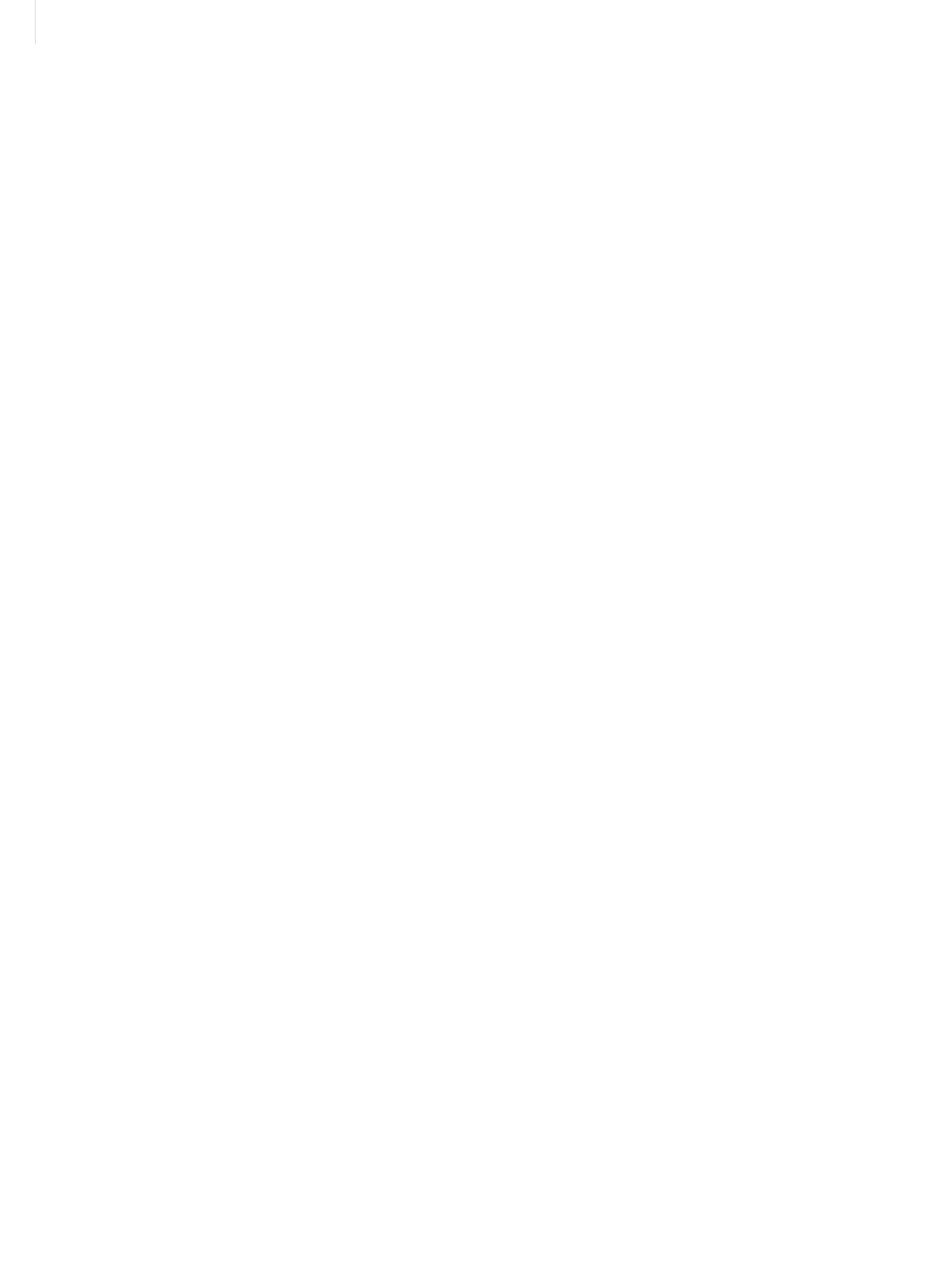
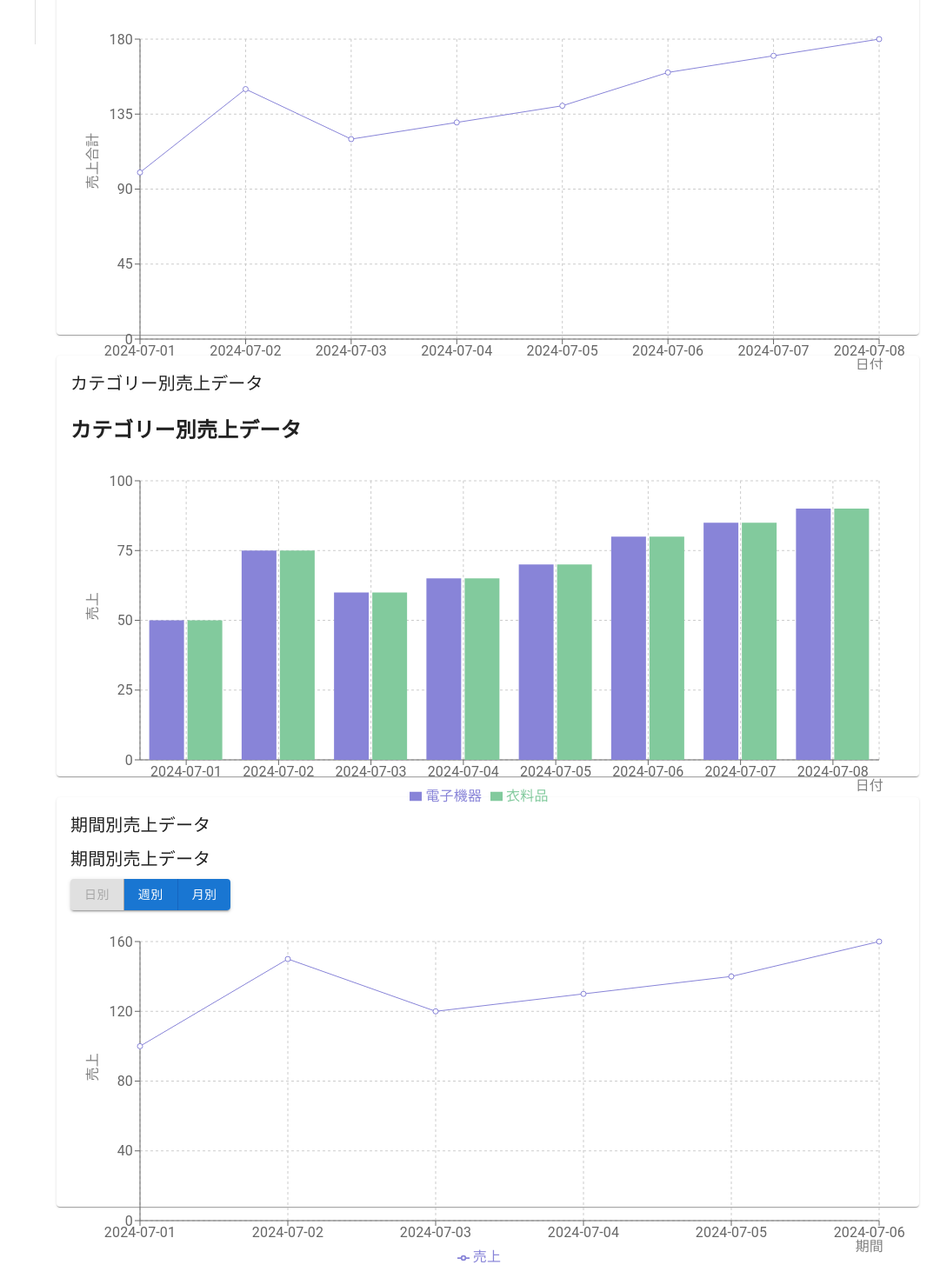
Before and after one commit to FOXHOUND-Ogasawara/dashboard-app, a React (Vite) app: page / in a window 1280 px wide. Shown: the part 749-2219 px from the top of the page at 87% size, without its empty margins (199-1280 px from the left). Before the commit the page ends 800 px from the top, so only its background shows below. Built offline with nearby package versions, Linux system fonts and the light colour scheme.

Commit message:
追加課題を実装しました

```diff
--- /dev/null
+++ b/src/components/CategorySalesChart.tsx
@@ -0,0 +1,24 @@
+import React from 'react';
+import { BarChart, Bar, XAxis, YAxis, CartesianGrid, Tooltip, ResponsiveContainer, Legend } from 'recharts';
+import { categorySalesData } from '../data/newSalesData';
+
+const CategorySalesChart: React.FC = () => {
+  return (
+    <div style={{ width: '100%', height: 400 }}>
+      <h2>カテゴリー別売上データ</h2>
+      <ResponsiveContainer>
+        <BarChart data={categorySalesData} margin={{ top: 20, right: 30, left: 20, bottom: 5 }}>
+          <CartesianGrid strokeDasharray="3 3" />
+          <XAxis dataKey="date" label={{ value: '日付', position: 'insideBottomRight', offset: -5 }} />
+          <YAxis label={{ value: '売上', angle: -90, position: 'insideLeft' }} />
+          <Tooltip />
+          <Legend />
+          <Bar dataKey="categorySales.electronics" name="電子機器" fill="#8884d8" />
+          <Bar dataKey="categorySales.clothing" name="衣料品" fill="#82ca9d" />
+        </BarChart>
+      </ResponsiveContainer>
+    </div>
+  );
+};
+
+export default CategorySalesChart;
--- /dev/null
+++ b/src/components/PeriodSalesChart.tsx
@@ -0,0 +1,40 @@
+import React, { useState } from 'react';
+import { LineChart, Line, XAxis, YAxis, CartesianGrid, Tooltip, ResponsiveContainer, Legend } from 'recharts';
+import { Button, ButtonGroup, Typography } from '@mui/material';
+import { periodSalesData } from '../data/newSalesData';
+
+const PeriodSalesChart: React.FC = () => {
+  const [selectedPeriod, setSelectedPeriod] = useState<'daily' | 'weekly' | 'monthly'>('daily');
+  const filteredData = periodSalesData.filter((data) => data.period === selectedPeriod);
+
+  return (
+    <div style={{ width: '100%', height: 400 }}>
+      <Typography variant="h6" gutterBottom>
+        期間別売上データ
+      </Typography>
+      <ButtonGroup variant="contained" color="primary" style={{ marginBottom: '16px' }}>
+        <Button onClick={() => setSelectedPeriod('daily')} disabled={selectedPeriod === 'daily'}>
+          日別
+        </Button>
+        <Button onClick={() => setSelectedPeriod('weekly')} disabled={selectedPeriod === 'weekly'}>
+          週別
+        </Button>
+        <Button onClick={() => setSelectedPeriod('monthly')} disabled={selectedPeriod === 'monthly'}>
+          月別
+        </Button>
+      </ButtonGroup>
+      <ResponsiveContainer>
+        <LineChart data={filteredData} margin={{ top: 20, right: 30, left: 20, bottom: 5 }}>
+          <CartesianGrid strokeDasharray="3 3" />
+          <XAxis dataKey="label" label={{ value: '期間', position: 'insideBottomRight', offset: -5 }} />
+          <YAxis label={{ value: '売上', angle: -90, position: 'insideLeft' }} />
+          <Tooltip />
+          <Legend />
+          <Line type="linear" dataKey="value" name="売上" stroke="#8884d8" />
+        </LineChart>
+      </ResponsiveContainer>
+    </div>
+  );
+};
+
+export default PeriodSalesChart;
--- /dev/null
+++ b/src/components/RevenueSalesChart.tsx
@@ -0,0 +1,27 @@
+import React from 'react';
+import { LineChart, Line, XAxis, YAxis, CartesianGrid, Tooltip, ResponsiveContainer } from 'recharts';
+import { salesData } from '../data/newSalesData';
+
+const RevenueSalesChart: React.FC = () => {
+  const formattedData = salesData.map((item) => ({
+    date: item.record.date,
+    total: item.record.revenue.total,
+  }));
+
+  return (
+    <div style={{ width: '100%', height: 400 }}>
+      <h2>売上データ</h2>
+      <ResponsiveContainer>
+        <LineChart data={formattedData} margin={{ top: 20, right: 30, left: 20, bottom: 5 }}>
+          <CartesianGrid strokeDasharray="3 3" />
+          <XAxis dataKey="date" label={{ value: '日付', position: 'insideBottomRight', offset: -5 }} />
+          <YAxis label={{ value: '売上合計', angle: -90, position: 'insideLeft' }} />
+          <Tooltip />
+          <Line type="linear" dataKey="total" name="売上合計" stroke="#8884d8" />
+        </LineChart>
+      </ResponsiveContainer>
+    </div>
+  );
+};
+
+export default RevenueSalesChart;
--- /dev/null
+++ b/src/data/newSalesData.ts
@@ -0,0 +1,77 @@
+export interface RevenueSales {
+  record: {
+    date: string;
+    revenue: {
+      total: number;
+    };
+  };
+}
+
+export interface CategorySales {
+  date: string;
+  categorySales: {
+    electronics: number;
+    clothing: number;
+  };
+}
+
+export interface PeriodSales {
+  period: string;
+  label: string;
+  value: number;
+}
+
+//折れ線グラフで表示
+export const salesData: RevenueSales[] = [
+  { record: { date: "2024-07-01", revenue: { total: 100 } } },
+  { record: { date: "2024-07-02", revenue: { total: 150 } } },
+  { record: { date: "2024-07-03", revenue: { total: 120 } } },
+  { record: { date: "2024-07-04", revenue: { total: 130 } } },
+  { record: { date: "2024-07-05", revenue: { total: 140 } } },
+  { record: { date: "2024-07-06", revenue: { total: 160 } } },
+  { record: { date: "2024-07-07", revenue: { total: 170 } } },
+  { record: { date: "2024-07-08", revenue: { total: 180 } } },
+];
+
+//棒グラフで表示
+export const categorySalesData: CategorySales[] = [
+  { date: "2024-07-01", categorySales: { electronics: 50, clothing: 50 } },
+  { date: "2024-07-02", categorySales: { electronics: 75, clothing: 75 } },
+  { date: "2024-07-03", categorySales: { electronics: 60, clothing: 60 } },
+  { date: "2024-07-04", categorySales: { electronics: 65, clothing: 65 } },
+  { date: "2024-07-05", categorySales: { electronics: 70, clothing: 70 } },
+  { date: "2024-07-06", categorySales: { electronics: 80, clothing: 80 } },
+  { date: "2024-07-07", categorySales: { electronics: 85, clothing: 85 } },
+  { date: "2024-07-08", categorySales: { electronics: 90, clothing: 90 } },
+];
+
+//ボタンで日別、週別、月別を切り替えられる
+//折れ線グラフで表示
+export const periodSalesData: PeriodSales[] = [
+  { period: "daily", label: "2024-07-01", value: 100 },
+  { period: "daily", label: "2024-07-02", value: 150 },
+  { period: "weekly", label: "2024-W27", value: 350 },
+  { period: "monthly", label: "2024-07", value: 1200 },
+  { period: "daily", label: "2024-07-03", value: 120 },
+  { period: "daily", label: "2024-07-04", value: 130 },
+  { period: "weekly", label: "2024-W28", value: 400 },
+  { period: "monthly", label: "2024-08", value: 1300 },
+  { period: "daily", label: "2024-07-05", value: 140 },
+  { period: "daily", label: "2024-07-06", value: 160 },
+  { period: "weekly", label: "2024-W29", value: 450 },
+  { period: "weekly", label: "2024-W30", value: 420 },
+  { period: "weekly", label: "2024-W31", value: 460 },
+  { period: "weekly", label: "2024-W32", value: 480 },
+  { period: "monthly", label: "2024-09", value: 1400 },
+  { period: "monthly", label: "2024-10", value: 1350 },
+  { period: "monthly", label: "2024-11", value: 1450 },
+  { period: "monthly", label: "2024-12", value: 1500 },
+  { period: "weekly", label: "2024-W33", value: 500 },
+  { period: "weekly", label: "2024-W34", value: 520 },
+  { period: "weekly", label: "2024-W35", value: 540 },
+  { period: "weekly", label: "2024-W36", value: 560 },
+  { period: "monthly", label: "2025-01", value: 1600 },
+  { period: "monthly", label: "2025-02", value: 1550 },
+  { period: "monthly", label: "2025-03", value: 1650 },
+  { period: "monthly", label: "2025-04", value: 1700 },
+];
--- a/src/pages/Dashboard.tsx
+++ b/src/pages/Dashboard.tsx
@@ -1,7 +1,10 @@
 import { Grid, Paper, Typography } from '@mui/material';
 import React from 'react';
-import UserStatsChart from '../components/UserStatsChart'; // UserStatsChartをインポート
-import SalesChart from '../components/SalesChart'; // SalesChartをインポート
+import UserStatsChart from '../components/UserStatsChart';
+import SalesChart from '../components/SalesChart';
+import RevenueSalesChart from '../components/RevenueSalesChart';
+import CategorySalesChart from '../components/CategorySalesChart';
+import PeriodSalesChart from '../components/PeriodSalesChart';
 
 const Dashboard: React.FC = () => {
   return (
@@ -26,6 +29,30 @@ const Dashboard: React.FC = () => {
             <SalesChart />
           </Paper>
         </Grid>
+        <Grid item xs={12}>
+          <Paper sx={{ p: 2 }}>
+            <Typography variant="h6" gutterBottom>
+              売上合計データ
+            </Typography>
+            <RevenueSalesChart />
+          </Paper>
+        </Grid>
+        <Grid item xs={12}>
+          <Paper sx={{ p: 2 }}>
+            <Typography variant="h6" gutterBottom>
+              カテゴリー別売上データ
+            </Typography>
+            <CategorySalesChart />
+          </Paper>
+        </Grid>
+        <Grid item xs={12}>
+          <Paper sx={{ p: 2 }}>
+            <Typography variant="h6" gutterBottom>
+              期間別売上データ
+            </Typography>
+            <PeriodSalesChart />
+          </Paper>
+        </Grid>
       </Grid>
     </div>
   );
```
